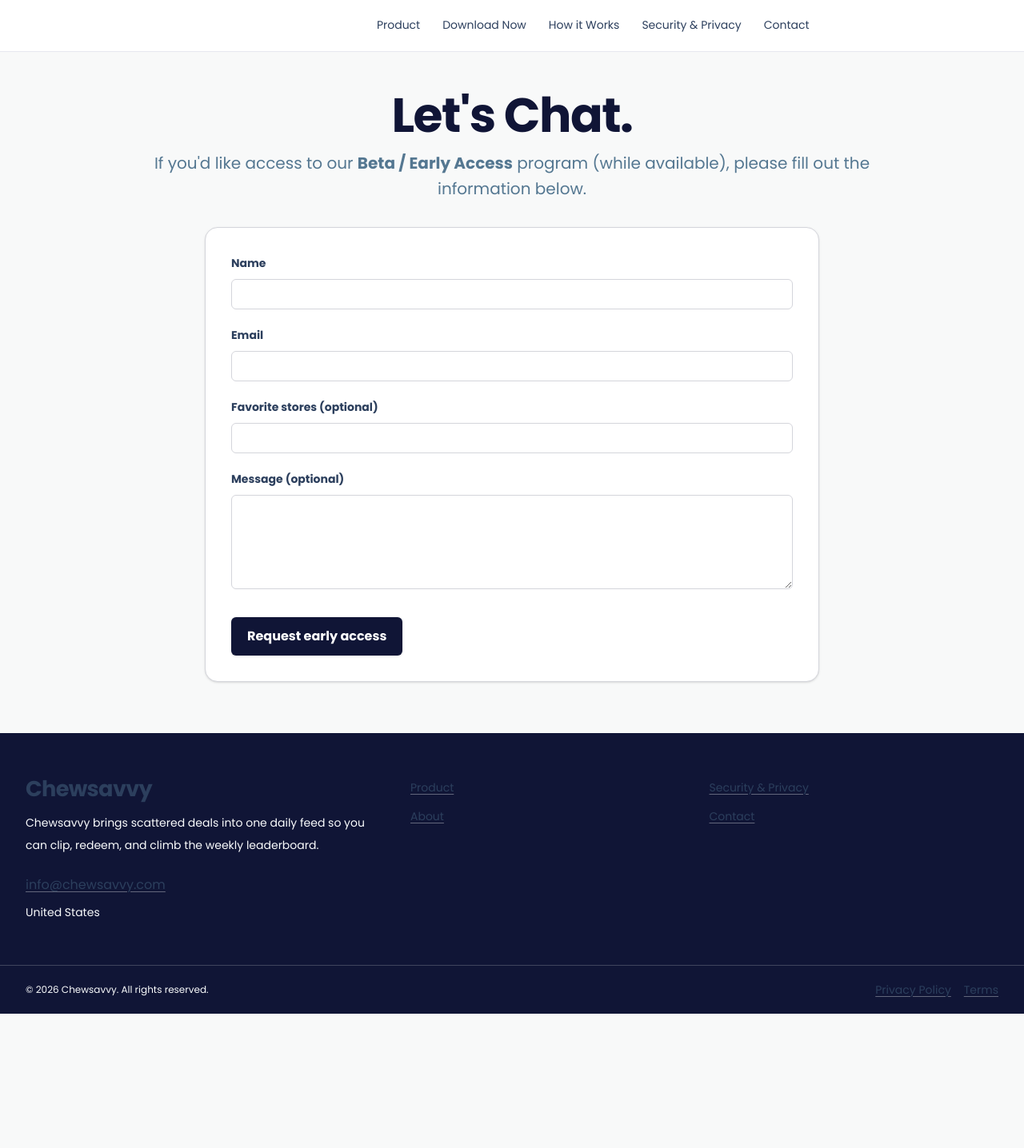
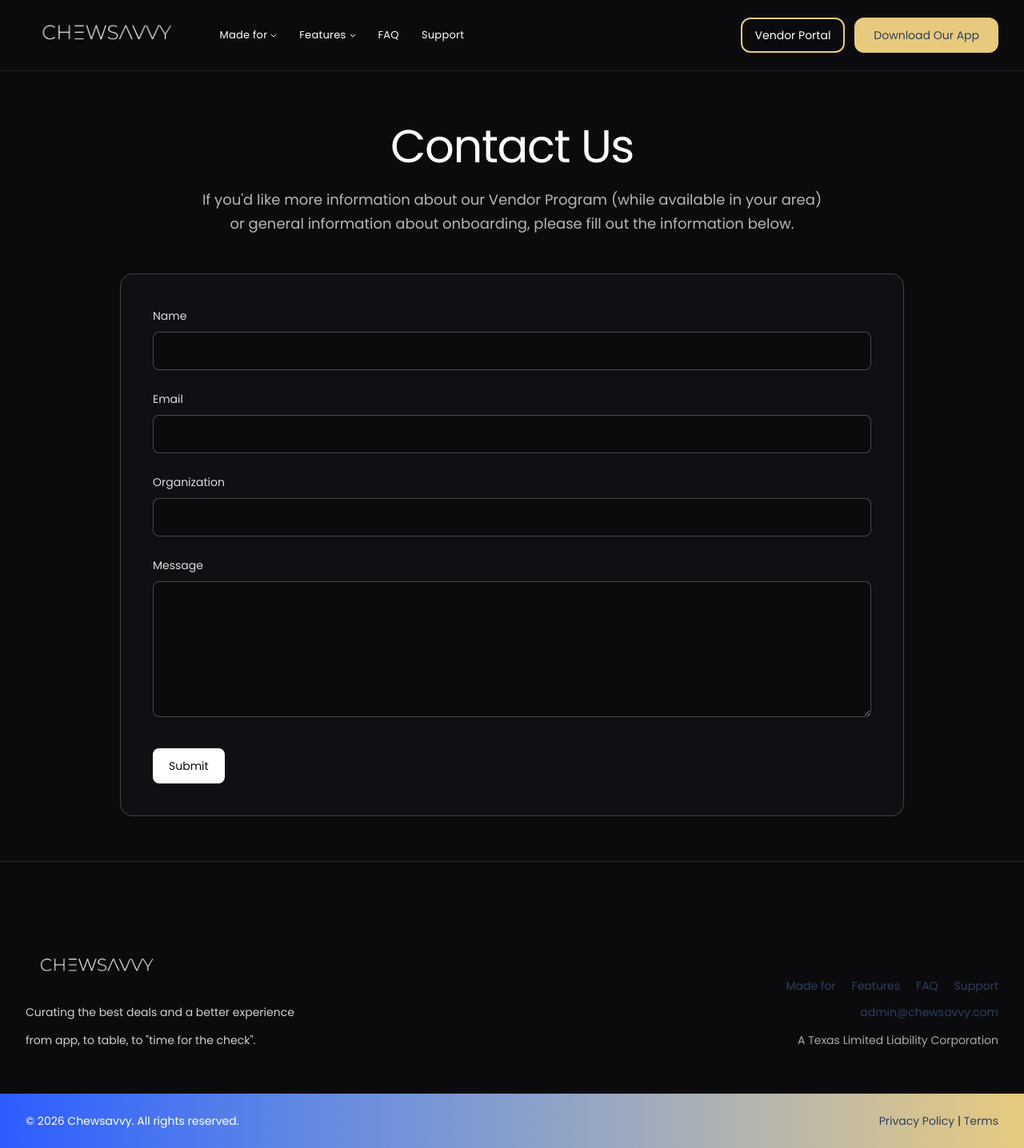
Before and after one commit to jwligon17/chewsavvy.com, a Next.js app: page /contact in a window 1280 px wide. Shown: the whole page at 80% size. Before the commit the page ends 1268 px from the top, so only its background shows below. Built offline with nearby package versions, Linux system fonts and the light colour scheme.

Commit message:
Refactor navigation and add coming soon page

```diff
--- /dev/null
+++ b/src/app/(marketing)/coming-soon/page.tsx
@@ -0,0 +1,29 @@
+import type { Metadata } from "next";
+
+export const metadata: Metadata = {
+  title: "Coming Soon",
+  description: "This Chewsavvy page is coming soon.",
+};
+
+export default function ComingSoonPage() {
+  return (
+    <section className="bg-[#0B0B0D] text-white">
+      <div className="mx-auto flex min-h-[calc(100vh-88px)] w-full max-w-7xl items-center justify-center px-4 py-16 text-center sm:px-6 lg:px-8">
+        <p
+          className="max-w-4xl text-[clamp(2rem,5.5vw,4.75rem)] font-light leading-[1.05] tracking-tight"
+          style={{
+            background: "linear-gradient(90deg, #2E5BFF, #E7CA7D)",
+            WebkitBackgroundClip: "text",
+            backgroundClip: "text",
+            color: "transparent",
+            WebkitTextFillColor: "transparent",
+          }}
+        >
+          <span className="md:block">We&apos;re cooking </span>
+          <span className="md:block">this up. We&apos;ll have </span>
+          <span className="md:block">this one ready soon</span>
+        </p>
+      </div>
+    </section>
+  );
+}
--- a/src/app/(marketing)/support/page.tsx
+++ b/src/app/(marketing)/support/page.tsx
@@ -1,4 +1,5 @@
 import type { Metadata } from "next";
+import Link from "next/link";
 
 export const metadata: Metadata = {
   title: "Support",
@@ -17,12 +18,12 @@
           Drop us an email. We&apos;ll contact you as soon as possible to answer any questions you have.
         </p>
 
-        <a
-          href="mailto:info@chewsavvy.com?subject=Support%20Request"
+        <Link
+          href="/contact"
           className="mt-12 inline-flex h-20 w-full max-w-2xl items-center justify-center rounded-xl bg-white px-8 text-lg font-medium text-[#0B0B0D] transition-transform duration-200 hover:-translate-y-0.5"
         >
           Contact Us
-        </a>
+        </Link>
       </div>
     </section>
   );
--- a/src/app/contact/page.tsx
+++ b/src/app/contact/page.tsx
@@ -1,32 +1,82 @@
 import type { Metadata } from "next";
-
-import { PageTitle } from "@/components/PageTitle";
-import { ContactForm } from "@/components/sections/ContactForm";
-import { Container } from "@/components/ui/Container";
 
 export const metadata: Metadata = {
   title: "Contact",
-  description:
-    "Contact Chewsavvy about beta / early access, leaderboard features, and verified savings tools.",
+  description: "Contact Chewsavvy for vendor program and onboarding information.",
 };
 
 export default function ContactPage() {
   return (
-    <section className="pt-6 pb-10 sm:pt-8 sm:pb-12 lg:pt-12 lg:pb-16">
-      <Container className="max-w-5xl">
-        <header className="mx-auto max-w-[960px] text-center">
-          <PageTitle as="h1" variant="default">
-            Let&apos;s Chat.
-          </PageTitle>
-          <p className="mt-3 text-base leading-7 text-[var(--cs-muted)] sm:text-lg sm:leading-8 lg:text-xl">
-            If you&apos;d like access to our <strong className="font-bold">Beta / Early Access</strong> program (while
-            available), please fill out the information below.
+    <section className="bg-[#0B0B0D] text-white">
+      <div className="mx-auto w-full max-w-7xl px-4 pb-14 pt-10 sm:px-6 sm:pt-12 lg:px-8 lg:pt-16">
+        <header className="mx-auto max-w-5xl text-center">
+          <h1 className="text-[clamp(2.2rem,4.5vw,4rem)] font-light leading-[1.1] tracking-tight text-white">
+            Contact Us
+          </h1>
+          <p className="mx-auto mt-5 text-base leading-relaxed text-white/70 sm:text-lg lg:max-w-[58rem]">
+            <span>If you&apos;d like more information about our Vendor Program (while available in your area)</span>
+            <br className="hidden lg:block" />
+            <span>or general information about onboarding, please fill out the information below.</span>
           </p>
         </header>
-        <div className="mx-auto w-full md:max-w-3xl">
-          <ContactForm />
-        </div>
-      </Container>
+
+        <form className="mx-auto mt-12 w-full max-w-[980px] rounded-2xl border border-white/20 bg-[#101014] p-6 sm:p-8 lg:p-10">
+          <div className="space-y-6 text-left">
+            <div>
+              <label htmlFor="contact-name" className="text-sm font-medium text-white/85">
+                Name
+              </label>
+              <input
+                id="contact-name"
+                type="text"
+                className="mt-2 h-12 w-full rounded-lg border border-white/25 bg-[#0B0B0D] px-4 text-base text-white outline-none transition-colors placeholder:text-white/35 focus:border-white/50"
+              />
+            </div>
+
+            <div>
+              <label htmlFor="contact-email" className="text-sm font-medium text-white/85">
+                Email
+              </label>
+              <input
+                id="contact-email"
+                type="email"
+                className="mt-2 h-12 w-full rounded-lg border border-white/25 bg-[#0B0B0D] px-4 text-base text-white outline-none transition-colors placeholder:text-white/35 focus:border-white/50"
+              />
+            </div>
+
+            <div>
+              <label htmlFor="contact-organization" className="text-sm font-medium text-white/85">
+                Organization
+              </label>
+              <input
+                id="contact-organization"
+                type="text"
+                className="mt-2 h-12 w-full rounded-lg border border-white/25 bg-[#0B0B0D] px-4 text-base text-white outline-none transition-colors placeholder:text-white/35 focus:border-white/50"
+              />
+            </div>
+
+            <div>
+              <label htmlFor="contact-message" className="text-sm font-medium text-white/85">
+                Message
+              </label>
+              <textarea
+                id="contact-message"
+                rows={6}
+                className="mt-2 w-full rounded-lg border border-white/25 bg-[#0B0B0D] px-4 py-3 text-base text-white outline-none transition-colors placeholder:text-white/35 focus:border-white/50"
+              />
+            </div>
+          </div>
+
+          <div className="mt-8 flex justify-start">
+            <button
+              type="button"
+              className="inline-flex min-h-[44px] items-center rounded-lg bg-white px-5 text-sm font-medium text-[#0B0B0D] transition-transform duration-200 hover:-translate-y-0.5"
+            >
+              Submit
+            </button>
+          </div>
+        </form>
+      </div>
     </section>
   );
 }
--- a/src/app/globals.css
+++ b/src/app/globals.css
@@ -2,6 +2,7 @@
 @import "../styles/theme.css";
 
 :root {
+  --cs-nav-height: 88px;
 }
 
 @theme inline {
--- a/src/app/layout.tsx
+++ b/src/app/layout.tsx
@@ -3,6 +3,7 @@
 
 import { Footer } from "@/components/layout/Footer";
 import { Header } from "@/components/layout/Header";
+import { MainContent } from "@/components/layout/MainContent";
 import "./globals.css";
 
 const poppins = Poppins({
@@ -72,7 +73,7 @@
           Skip to main content
         </a>
         <Header />
-        <main id="main-content">{children}</main>
+        <MainContent>{children}</MainContent>
         <Footer />
       </body>
     </html>
--- a/src/components/layout/Footer.tsx
+++ b/src/components/layout/Footer.tsx
@@ -6,6 +6,7 @@
 
 import { chewsavvyContent } from "@/content/chewsavvy";
 import type { ChewsavvyContent } from "@/content/chewsavvy";
+import { homeDesktopNavItems, madeForOptions } from "@/components/layout/homeNavigation";
 
 type FooterProps = {
   content?: ChewsavvyContent;
@@ -19,7 +20,9 @@
     pathname.startsWith("/made-for/") ||
     pathname === "/faq" ||
     pathname === "/features" ||
-    pathname === "/support";
+    pathname === "/support" ||
+    pathname === "/contact" ||
+    pathname === "/coming-soon";
   const hideStaySavvy = pathname.startsWith("/made-for");
   const showStaySavvy = pathname === "/" && !hideStaySavvy;
   const year = new Date().getFullYear();
@@ -34,12 +37,9 @@
 
   if (isHomeDark) {
     const homeLinks = [
-      { label: "Made for", href: "#made-for" },
-      { label: "Features", href: "#features" },
-      { label: "Blog", href: "/blog" },
-      { label: "FAQ", href: "#faq" },
-      { label: "Support", href: "#support" },
-    ];
+      { label: "Made for", href: madeForOptions[0]?.href ?? "/made-for/customers" },
+      ...homeDesktopNavItems.map(({ label, href }) => ({ label, href })),
+    ].filter((link) => link.label !== "Blog");
 
     return (
       <footer className="bg-[#0B0B0D] text-white">
@@ -51,9 +51,8 @@
               </p>
             ) : null}
 
-            <div className="mt-10 grid gap-10 lg:grid-cols-[1.6fr_1.4fr] lg:items-start">
-              <section aria-label="Chewsavvy summary">
-                <Link href="/" className="inline-flex items-center" aria-label="Chewsavvy home">
+            <div className="mt-10 grid gap-y-3 md:grid-cols-[1fr_auto] md:items-baseline md:gap-x-8">
+              <Link href="/" className="inline-flex items-center md:mt-2" aria-label="Chewsavvy home">
                 <Image
                   src="/chewsavvywatermark.png"
                   alt="Chewsavvy"
@@ -62,17 +61,8 @@
                   className="h-10 w-auto sm:h-12 lg:h-14 [filter:brightness(0)_invert(1)_contrast(1.15)]"
                 />
               </Link>
-                <p className="mt-4 max-w-[44ch] text-sm leading-relaxed text-[#CFCFD5]">
-                  Curating the best deals and a better experience
-                  <br />
-                  from app, to table, to &quot;time for the check&quot;.
-                </p>
-              </section>
-
-              <section className="text-sm leading-relaxed text-white/65 lg:justify-self-end lg:text-right">
-                <div className="flex flex-col lg:items-end">
-                  <nav aria-label="Footer links">
-                    <ul className="flex flex-wrap items-center gap-x-5 gap-y-2 text-sm text-[#A7A7AE] lg:flex-nowrap lg:justify-end">
+              <nav aria-label="Footer links" className="md:justify-self-end">
+                <ul className="flex flex-wrap items-center gap-x-5 gap-y-2 text-sm text-[#A7A7AE] md:justify-end lg:flex-nowrap">
                   {homeLinks.map((link) => (
                     <li key={link.label}>
                       <Link
@@ -85,21 +75,29 @@
                   ))}
                 </ul>
               </nav>
+
+              <p className="max-w-[44ch] text-sm leading-relaxed text-[#CFCFD5]">
+                Curating the best deals and a better experience
+              </p>
               <a
-                    href="mailto:info@chewsavvy.com"
-                    className="mt-6 text-white/80 transition-colors hover:text-white"
+                href="mailto:admin@chewsavvy.com"
+                className="text-sm leading-relaxed text-white/80 transition-colors hover:text-white md:justify-self-end"
               >
-                    info@chewsavvy.com
+                admin@chewsavvy.com
               </a>
-                  <p className="mt-2 text-white/65">A Delaware Limited Liability Corporation</p>
-                </div>
-              </section>
+
+              <p className="max-w-[44ch] text-sm leading-relaxed text-[#CFCFD5]">
+                from app, to table, to &quot;time for the check&quot;.
+              </p>
+              <p className="text-sm leading-relaxed text-white/65 md:justify-self-end">
+                A Texas Limited Liability Corporation
+              </p>
             </div>
           </div>
         </div>
 
         <div className="bg-gradient-to-r from-[#2E5BFF] to-[#E7CA7D]">
-          <div className="flex w-full flex-wrap items-center justify-between gap-3 px-4 py-6 text-sm sm:px-6 lg:px-8">
+          <div className="mx-auto flex w-full max-w-7xl flex-wrap items-center justify-between gap-3 px-4 py-6 text-sm sm:px-6 lg:px-8">
             <p className="text-white">{`© ${year} Chewsavvy. All rights reserved.`}</p>
             <p className="text-black/80">
               <Link href="/privacy" className="hover:underline">
--- a/src/components/layout/Header.tsx
+++ b/src/components/layout/Header.tsx
@@ -10,6 +10,8 @@
 
 import { chewsavvyContent } from "@/content/chewsavvy";
 import type { MainNavItem, ChewsavvyContent } from "@/content/chewsavvy";
+import { homeDesktopNavItems, madeForOptions } from "@/components/layout/homeNavigation";
+import { isMarketingDarkRoute } from "@/components/layout/marketingRoutes";
 
 type HeaderProps = {
   content?: ChewsavvyContent;
@@ -32,13 +34,7 @@
 
 export function Header({ content = chewsavvyContent }: HeaderProps) {
   const pathname = usePathname();
-  const isHomeDark =
-    pathname === "/" ||
-    pathname === "/made-for" ||
-    pathname.startsWith("/made-for/") ||
-    pathname === "/faq" ||
-    pathname === "/features" ||
-    pathname === "/support";
+  const isHomeDark = isMarketingDarkRoute(pathname);
   const desktopNav = useMemo(() => content.mainNav, [content.mainNav]);
   const [isMadeForOpen, setIsMadeForOpen] = useState(false);
   const [openDesktopIndex, setOpenDesktopIndex] = useState<number | null>(null);
@@ -114,45 +110,6 @@
   }, [mobileOpen, isMadeForOpen]);
 
   useEffect(() => {
-    function onLocationChange() {
-      setIsMadeForOpen(false);
-    }
-
-    const historyRef = window.history;
-    const originalPushState = historyRef.pushState;
-    const originalReplaceState = historyRef.replaceState;
-
-    historyRef.pushState = function pushState(...args) {
-      originalPushState.apply(this, args);
-      onLocationChange();
-    };
-
-    historyRef.replaceState = function replaceState(...args) {
-      originalReplaceState.apply(this, args);
-      onLocationChange();
-    };
-
-    window.addEventListener("popstate", onLocationChange);
-    window.addEventListener("hashchange", onLocationChange);
-    return () => {
-      historyRef.pushState = originalPushState;
-      historyRef.replaceState = originalReplaceState;
-      window.removeEventListener("popstate", onLocationChange);
-      window.removeEventListener("hashchange", onLocationChange);
-    };
-  }, []);
-
-  useEffect(() => {
-    setIsMadeForOpen(false);
-    setMobileOpen(false);
-    setOpenDesktopIndex(null);
-    setOpenMobileIndex(null);
-    if (typeof document !== "undefined") {
-      document.body.style.overflow = "";
-    }
-  }, [pathname]);
-
-  useEffect(() => {
     if (!isMadeForOpen || !isHomeDark) return;
 
     requestAnimationFrame(() => {
@@ -205,35 +162,13 @@
   };
 
   if (isHomeDark) {
-    const homeDesktopNavItems = [
-      { label: "Features", href: "/features", hasChevron: true },
-      { label: "FAQ", href: "/faq", hasChevron: false },
-      { label: "Support", href: "/support", hasChevron: false },
-    ];
     const homeMobileNavItems = [
       { label: "Made for", href: "#made-for", hasChevron: true },
       ...homeDesktopNavItems,
     ];
-    const madeForOptions = [
-      {
-        title: "Customers",
-        subtitle: "Sort through deals, find your taste, save money",
-        href: "/made-for/customers",
-      },
-      {
-        title: "Employees",
-        subtitle: "Enjoy the perks, and keep updated",
-        href: "/made-for/employees",
-      },
-      {
-        title: "Vendors",
-        subtitle: "Stay organized, fill seats, see insights",
-        href: "/made-for/vendors",
-      },
-    ];
 
     return (
-      <header className="sticky top-0 z-50 bg-[#0B0B0D]">
+      <header className="fixed inset-x-0 top-0 z-[1200] bg-[#0B0B0D]">
         {isMadeForOpen ? (
           <div
             className="fixed inset-0 z-40 hidden bg-[rgba(0,0,0,0.55)] lg:block"
@@ -242,7 +177,7 @@
           />
         ) : null}
 
-        <div className="mx-auto flex h-[88px] max-w-7xl items-center justify-between gap-3 px-4 sm:px-6 lg:grid lg:grid-cols-[auto_auto_1fr] lg:gap-4 lg:px-8">
+        <div className="mx-auto flex h-[var(--cs-nav-height)] max-w-7xl items-center justify-between gap-3 px-4 sm:px-6 lg:grid lg:grid-cols-[auto_auto_1fr] lg:gap-4 lg:px-8">
           <Link
             href="/"
             className="inline-flex shrink-0 items-center overflow-visible no-underline text-[#8E8E97] visited:text-[#8E8E97] hover:text-white/85"
@@ -308,13 +243,13 @@
 
           <div className="hidden items-center gap-3 lg:flex lg:justify-self-end">
             <Link
-              href="#support"
+              href="/coming-soon"
               className="inline-flex min-h-[44px] items-center rounded-xl border-2 border-[#E7CA7D] bg-transparent px-4 no-underline text-sm font-medium !text-white !visited:text-white transition-colors hover:bg-[#E7CA7D]/10 hover:!text-white"
             >
               Vendor Portal
             </Link>
             <Link
-              href="#download"
+              href="/coming-soon"
               className="inline-flex min-h-[44px] items-center rounded-xl bg-[#E7CA7D] px-6 no-underline text-sm font-medium text-[#0B0B0D] visited:text-[#0B0B0D] transition-colors hover:bg-[#f2d894] hover:text-[#0B0B0D]"
             >
               Download Our App
@@ -394,14 +329,14 @@
             </ul>
             <div className="mt-3 flex flex-wrap gap-3">
               <Link
-                href="#support"
+                href="/coming-soon"
                 className="inline-flex min-h-[40px] items-center rounded-[10px] border border-[#E7CA7D] px-4 no-underline text-sm font-medium text-[#E7CA7D] visited:text-[#E7CA7D] hover:text-[#E7CA7D]"
                 onClick={() => setMobileOpen(false)}
               >
                 Vendor Portal
               </Link>
               <Link
-                href="#download"
+                href="/coming-soon"
                 className="inline-flex min-h-[40px] items-center rounded-[10px] bg-[#E7CA7D] px-4 no-underline text-sm font-medium text-[#0B0B0D] visited:text-[#0B0B0D] hover:text-[#0B0B0D]"
                 onClick={() => setMobileOpen(false)}
               >
--- /dev/null
+++ b/src/components/layout/MainContent.tsx
@@ -0,0 +1,21 @@
+"use client";
+
+import { usePathname } from "next/navigation";
+import type { ReactNode } from "react";
+
+import { isMarketingDarkRoute } from "@/components/layout/marketingRoutes";
+
+type MainContentProps = {
+  children: ReactNode;
+};
+
+export function MainContent({ children }: MainContentProps) {
+  const pathname = usePathname();
+  const needsOffset = isMarketingDarkRoute(pathname);
+
+  return (
+    <main id="main-content" className={needsOffset ? "pt-[var(--cs-nav-height)]" : undefined}>
+      {children}
+    </main>
+  );
+}
--- /dev/null
+++ b/src/components/layout/homeNavigation.ts
@@ -0,0 +1,29 @@
+export type HomeNavLink = {
+  label: string;
+  href: string;
+  hasChevron?: boolean;
+};
+
+export const homeDesktopNavItems: HomeNavLink[] = [
+  { label: "Features", href: "/features", hasChevron: true },
+  { label: "FAQ", href: "/faq", hasChevron: false },
+  { label: "Support", href: "/support", hasChevron: false },
+];
+
+export const madeForOptions = [
+  {
+    title: "Customers",
+    subtitle: "Sort through deals, find your taste, save money",
+    href: "/made-for/customers",
+  },
+  {
+    title: "Employees",
+    subtitle: "Enjoy the perks, and keep updated",
+    href: "/made-for/employees",
+  },
+  {
+    title: "Vendors",
+    subtitle: "Stay organized, fill seats, see insights",
+    href: "/made-for/vendors",
+  },
+];
--- /dev/null
+++ b/src/components/layout/marketingRoutes.ts
@@ -0,0 +1,14 @@
+export function isMarketingDarkRoute(pathname: string | null): boolean {
+  if (!pathname) return false;
+
+  return (
+    pathname === "/" ||
+    pathname === "/made-for" ||
+    pathname.startsWith("/made-for/") ||
+    pathname === "/faq" ||
+    pathname === "/features" ||
+    pathname === "/support" ||
+    pathname === "/contact" ||
+    pathname === "/coming-soon"
+  );
+}
```
Lines whose indentation alone changed are shown as unchanged.
